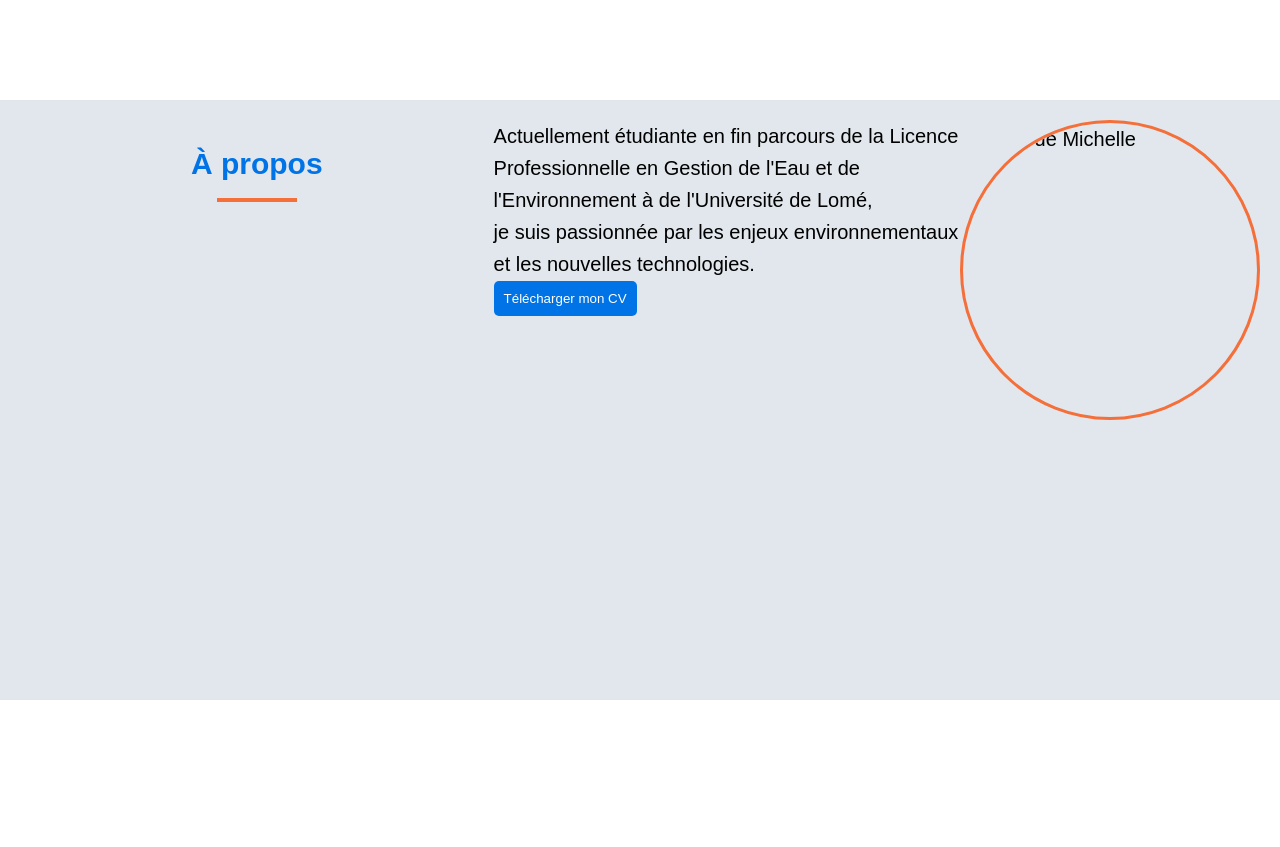
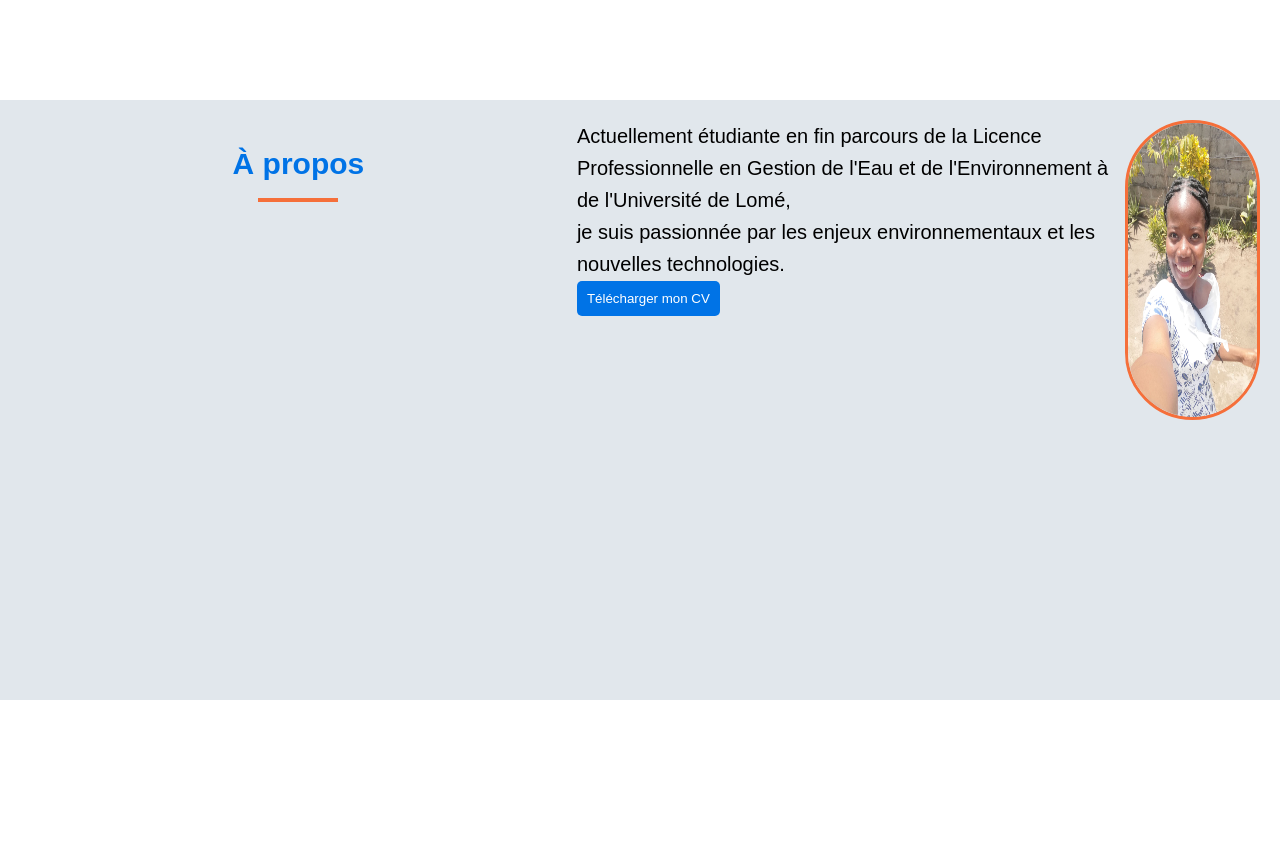
Before and after one commit to Michelle-HATO/Projet-Final-D-Clic, a plain HTML site: page index.html in a window 1280 px wide. Shown: the part 900-1747 px from the top of the page. Drawn offline with Linux system fonts and the light colour scheme.

Commit message:
Update index.html
retire chemin image et cv

```diff
--- a/index.html
+++ b/index.html
@@ -65,14 +65,14 @@
              Actuellement étudiante en fin parcours de la Licence Professionnelle en Gestion de l'Eau et de l'Environnement à de l'Université
               de Lomé, <br>je suis passionnée par les enjeux environnementaux et les nouvelles technologies.
 
-              <br> <button type=" link" > <a href="assets/CV_HATO.pdf" download=" CV_HATO"></a>Télécharger mon CV</button>
+              <br> <button type=" link" > <a href="CV_HATO.pdf" download=" CV_HATO"></a>Télécharger mon CV</button>
 
             </p>
 
         </div>
 
         <div class="imageB">
-            <img src="assets/IMG_20240804_122338.jpg" alt=" photo de Michelle" srcset="">
+            <img src="IMG_20240804_122338.jpg" alt=" photo de Michelle" srcset="">
         </div>
 
     </section>
```
